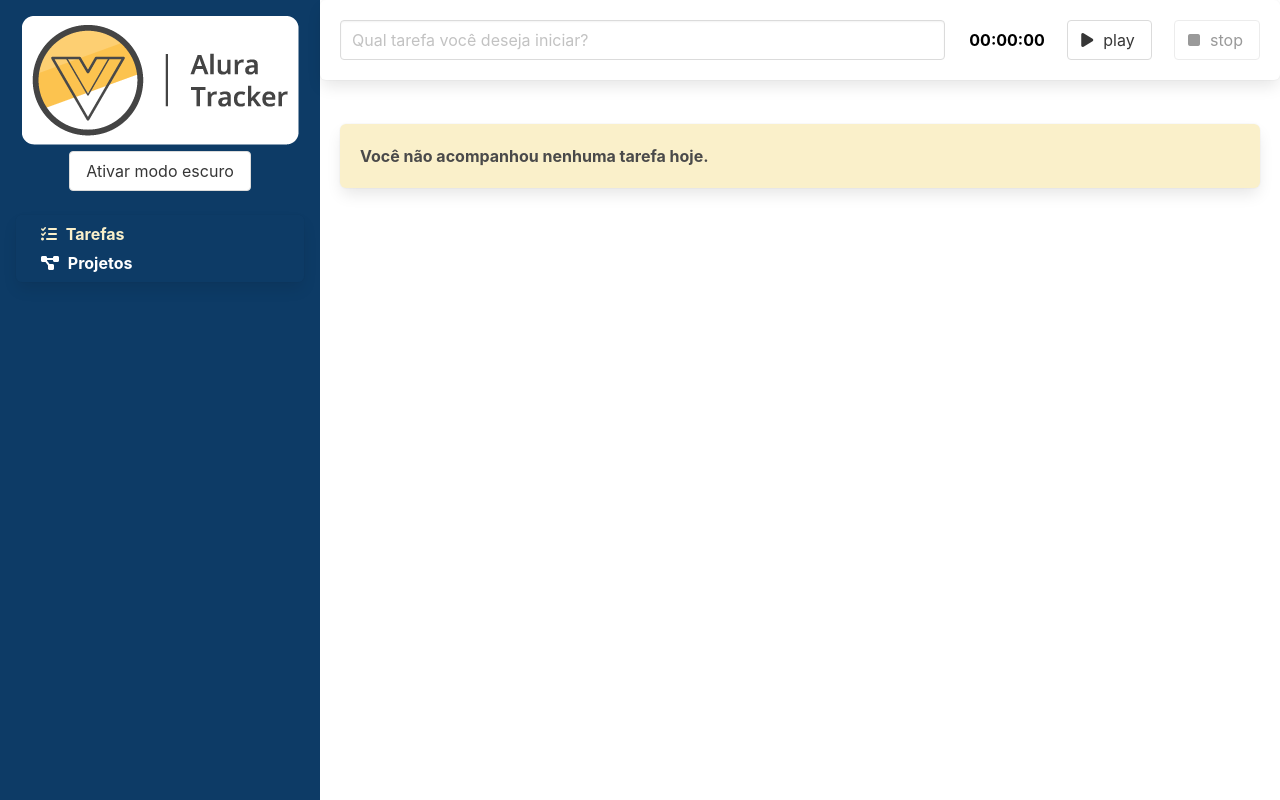
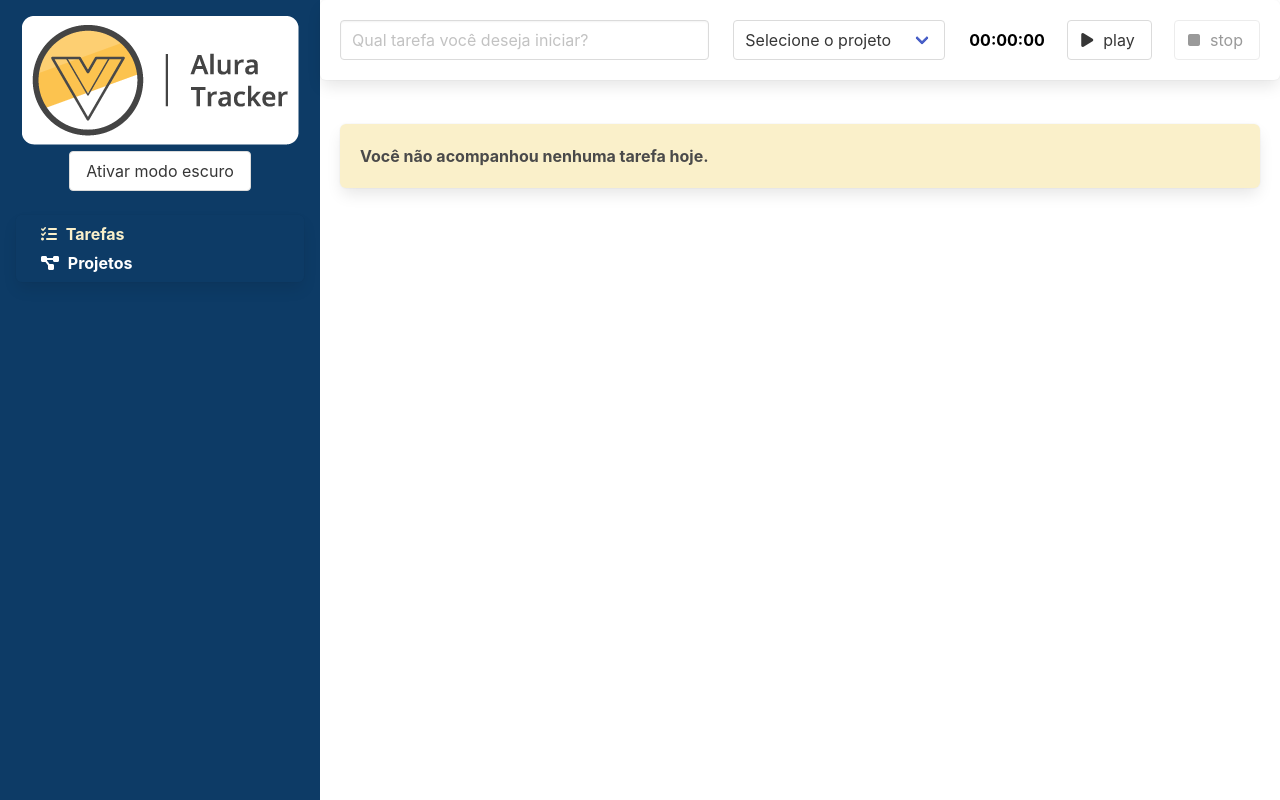
Before and after one commit to andre-felipe-os/vue-formacao-alura, a Vue app: page /#/tarefas in a window 1280 px wide. Built offline with nearby package versions, Linux system fonts and the light colour scheme.

Commit message:
feat: adiciona caixa de seleção de projetos ao componente Fomulário

```diff
--- a/src/components/Formulario.vue
+++ b/src/components/Formulario.vue
@@ -1,7 +1,7 @@
 <template>
   <div class="box formulario">
     <div class="columns">
-      <div class="column is-8"
+      <div class="column is-5"
           role="form"
           aria-label="Formulário para criação de uma nova tarefa">
         <input
@@ -9,6 +9,20 @@
             class="input"
             placeholder="Qual tarefa você deseja iniciar?"
             v-model="descricao" />
+      </div>
+      <div class="column is-3">
+        <div class="select">
+          <select v-model="idDoProjeto">
+            <option value="">
+              Selecione o projeto
+            </option>
+            <option v-bind:value="projeto.id"
+                v-for="projeto of projetos"
+                v-bind:key="projeto.id">
+              {{ projeto.nome }}
+            </option>
+          </select>
+        </div>
       </div>
       <div class="column">
         <TemporizadorVue @aoFinalizarTemporizador="finalizarTarefa"/>
@@ -28,6 +42,7 @@
     emits: ['aoSalvarTarefa'],
     data() {
       return {
+        idDoProjeto: '',
         descricao: ''
       }
     },
```
